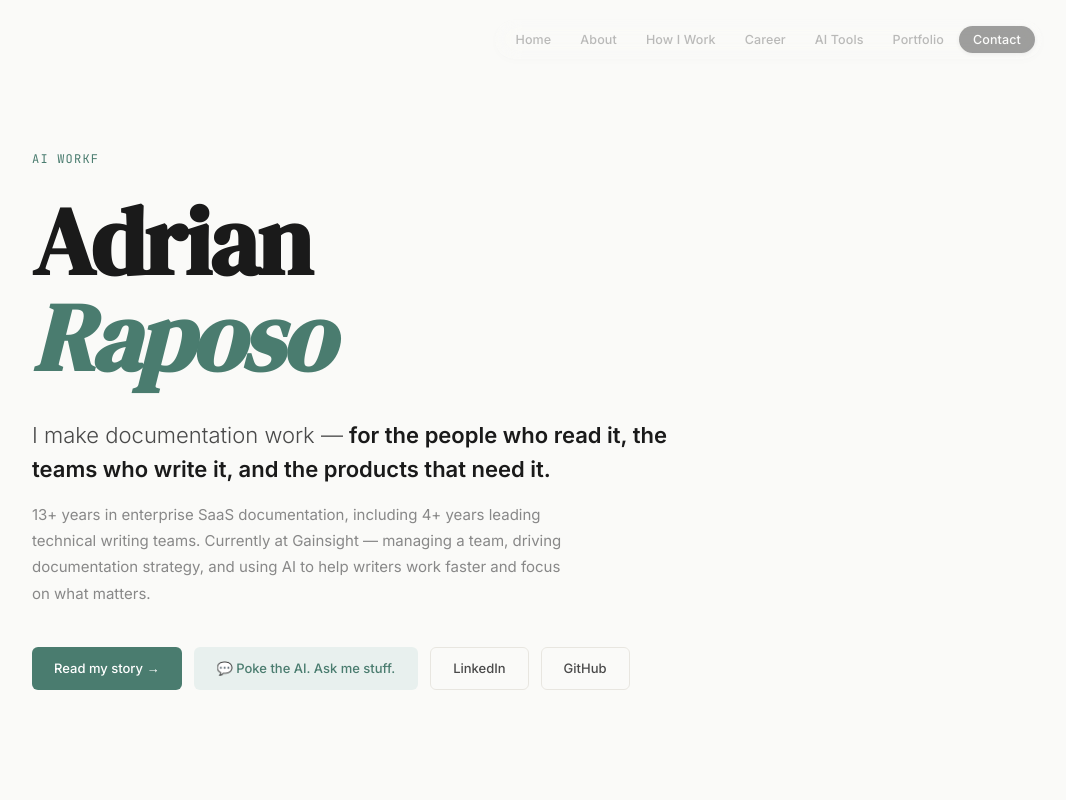
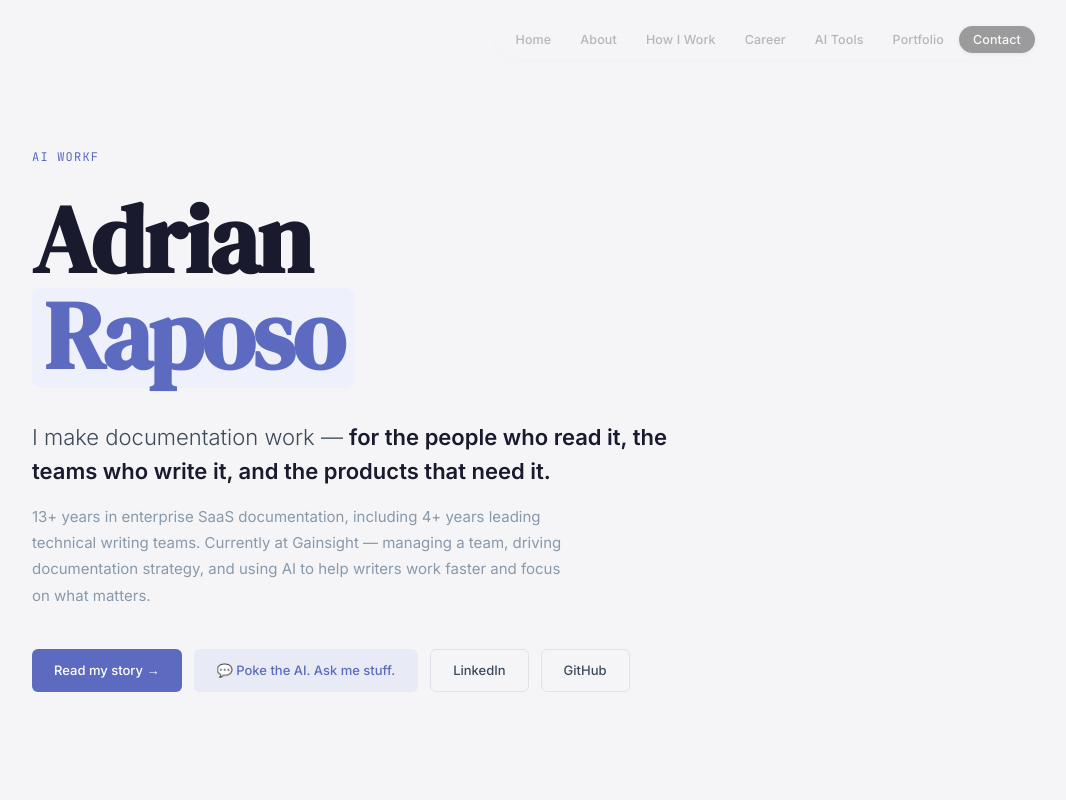
Before and after one commit to adrian-raposo/ai-tools, a Next.js app in the folder apps/landing/: page / in a window 1280 px wide. Shown: the top 800 px of the page, without its empty margins (206-1272 px from the left). Built offline with nearby package versions, Linux system fonts and the light colour scheme.

Commit message:
feat: rebrand to Cool Stone & Indigo palette, Option E heading

```diff
--- a/apps/landing/app/globals.css
+++ b/apps/landing/app/globals.css
@@ -1,15 +1,16 @@
 *, *::before, *::after { box-sizing: border-box; margin: 0; padding: 0; }
 
 :root {
-  --ink: #1a1a1a;
-  --ink-soft: #4a4a4a;
-  --ink-muted: #888;
-  --page: #fafaf8;
+  --ink: #1a1a2e;
+  --ink-soft: #3d4a5c;
+  --ink-muted: #8899aa;
+  --page: #f5f5f7;
   --surface: #ffffff;
-  --rule: #e8e6e0;
-  --accent: #4a7c6f;
-  --accent-light: #e8f0ee;
-  --accent-warm: #c17f3e;
+  --rule: #e0e0e6;
+  --accent: #5c6bc0;
+  --accent-light: #e8eaf6;
+  --accent-warm: #7986cb;
+  --accent-mark: #eef0fb;
   --font-serif: var(--font-serif);
   --font-sans: var(--font-sans);
   --font-mono: var(--font-mono);
@@ -19,7 +20,7 @@ html { scroll-behavior: smooth; }
 body { font-family: var(--font-sans), 'Inter', sans-serif; background: var(--page); color: var(--ink); line-height: 1.6; font-size: 15px; overflow-x: hidden; }
 
 /* PROGRESS BAR */
-.pbar { position: fixed; top: 0; left: 0; height: 3px; width: 0%; background: linear-gradient(90deg, var(--accent), #7ab5a8); z-index: 200; transition: width 0.1s linear; pointer-events: none; }
+.pbar { position: fixed; top: 0; left: 0; height: 3px; width: 0%; background: linear-gradient(90deg, var(--accent), #9fa8da); z-index: 200; transition: width 0.1s linear; pointer-events: none; }
 
 /* NAV */
 nav { position: fixed; top: 20px; right: 32px; z-index: 100; display: flex; align-items: center; background: rgba(255,255,255,0.12); backdrop-filter: blur(12px) saturate(150%); -webkit-backdrop-filter: blur(12px) saturate(150%); border: 1px solid rgba(255,255,255,0.25); border-radius: 999px; padding: 5px 6px; box-shadow: 0 2px 12px rgba(0,0,0,0.04); transition: background 0.35s ease, border-color 0.35s ease, box-shadow 0.35s ease, opacity 0.35s ease; white-space: nowrap; opacity: 0.45; }
@@ -34,7 +35,7 @@ nav:hover, nav.scrolled { background: rgba(255,255,255,0.72); border-color: rgba
 .hero-inner { width: 100%; }
 .hero-eyebrow { font-family: var(--font-mono), monospace; font-size: 12px; color: var(--accent); letter-spacing: 0.1em; text-transform: uppercase; margin-bottom: 24px; min-height: 18px; animation: fadeUp 0.6s ease 0.2s both; }
 .hero-name { font-family: var(--font-serif), serif; font-size: clamp(56px, 8vw, 96px); line-height: 1.0; color: var(--ink); margin-bottom: 32px; letter-spacing: -0.02em; animation: fadeUp 0.6s ease 0.35s both; }
-.hero-name em { font-style: italic; color: var(--accent); }
+.hero-name mark { background: var(--accent-mark); color: var(--accent); padding: 0 12px 4px; border-radius: 10px; font-style: normal; display: inline-block; }
 .hero-tagline { font-size: clamp(17px, 2.2vw, 22px); color: var(--ink-soft); line-height: 1.55; margin-bottom: 16px; max-width: 640px; font-weight: 300; animation: fadeUp 0.6s ease 0.5s both; }
 .hero-tagline strong { color: var(--ink); font-weight: 600; }
 .hero-sub { font-size: 15px; color: var(--ink-muted); max-width: 540px; line-height: 1.75; margin-bottom: 40px; animation: fadeUp 0.6s ease 0.65s both; }
@@ -43,7 +44,7 @@ nav:hover, nav.scrolled { background: rgba(255,255,255,0.72); border-color: rgba
 /* BUTTONS */
 .btn { display: inline-flex; align-items: center; gap: 8px; padding: 10px 22px; border-radius: 6px; font-size: 13px; font-weight: 500; text-decoration: none; transition: all 0.2s; cursor: pointer; border: none; font-family: inherit; }
 .btn-primary { background: var(--accent); color: white; }
-.btn-primary:hover { background: #3d6860; transform: translateY(-1px); box-shadow: 0 4px 16px rgba(74,124,111,0.3); }
+.btn-primary:hover { background: #4a58a8; transform: translateY(-1px); box-shadow: 0 4px 16px rgba(92,107,192,0.3); }
 .btn-ghost { background: transparent; color: var(--ink-soft); border: 1px solid var(--rule); }
 .btn-ghost:hover { border-color: var(--accent); color: var(--accent); }
 .btn-chat { background: var(--accent-light); color: var(--accent); border: 1px solid transparent; }
@@ -75,8 +76,8 @@ section { max-width: 900px; margin: 0 auto; padding: 80px 48px; border-top: 1px
 .about-body { display: grid; grid-template-columns: 1fr 1fr; gap: 48px; align-items: start; }
 .about-text p { font-size: 15px; color: var(--ink-soft); line-height: 1.85; margin-bottom: 16px; }
 .about-text p:last-child { margin-bottom: 0; }
+.about-text em { color: var(--accent); font-style: italic; }
 .about-text strong { color: var(--ink); font-weight: 500; }
-.about-text em { color: var(--accent); font-style: italic; }
 .about-aside { display: flex; flex-direction: column; gap: 14px; }
 .astat { background: var(--surface); border: 1px solid var(--rule); border-radius: 12px; padding: 18px 22px; transition: transform 0.2s, box-shadow 0.2s; }
 .astat:hover { transform: translateY(-2px); box-shadow: 0 6px 20px rgba(0,0,0,0.06); }
@@ -110,7 +111,7 @@ section { max-width: 900px; margin: 0 auto; padding: 80px 48px; border-top: 1px
 .chat-inp { flex: 1; border: 1px solid var(--rule); border-radius: 10px; padding: 9px 13px; font-size: 13.5px; font-family: inherit; background: var(--page); color: var(--ink); outline: none; transition: border-color 0.2s; resize: none; height: 40px; }
 .chat-inp:focus { border-color: var(--accent); }
 .chat-send { background: var(--accent); color: white; border: none; border-radius: 10px; padding: 9px 18px; font-size: 13px; font-weight: 500; cursor: pointer; transition: all 0.2s; font-family: inherit; white-space: nowrap; }
-.chat-send:hover { background: #3d6860; }
+.chat-send:hover { background: #4a58a8; }
 .chat-send:disabled { opacity: 0.5; cursor: not-allowed; }
 .tdots { display: flex; gap: 4px; align-items: center; padding: 2px 0; }
 .tdots span { width: 6px; height: 6px; background: var(--ink-muted); border-radius: 50%; animation: bounce 1.2s infinite; }
@@ -251,7 +252,7 @@ footer { border-top: 1px solid var(--rule); text-align: center; padding: 28px 48
   text-decoration: none; color: inherit;
   transition: border-color 0.2s, transform 0.2s, box-shadow 0.2s;
 }
-.doc-card:hover { border-color: var(--accent); transform: translateY(-2px); box-shadow: 0 8px 24px rgba(74,124,111,0.1); }
+.doc-card:hover { border-color: var(--accent); transform: translateY(-2px); box-shadow: 0 8px 24px rgba(92,107,192,0.1); }
 .doc-card-top { display: flex; align-items: center; gap: 14px; }
 .doc-logo {
   width: 40px; height: 40px; border-radius: 10px;
--- a/apps/landing/app/page.tsx
+++ b/apps/landing/app/page.tsx
@@ -279,7 +279,7 @@ export default function Home() {
           <p className="hero-eyebrow">
             <span>{typewriterText}</span><span className="twcursor" />
           </p>
-          <h1 className="hero-name">Adrian<br /><em>Raposo</em></h1>
+          <h1 className="hero-name">Adrian<br /><mark>Raposo</mark></h1>
           <p className="hero-tagline">I make documentation work — <strong>for the people who read it, the teams who write it, and the products that need it.</strong></p>
           <p className="hero-sub">13+ years in enterprise SaaS documentation, including 4+ years leading technical writing teams. Currently at Gainsight — managing a team, driving documentation strategy, and using AI to help writers work faster and focus on what matters.</p>
           <div className="hero-links">
```
